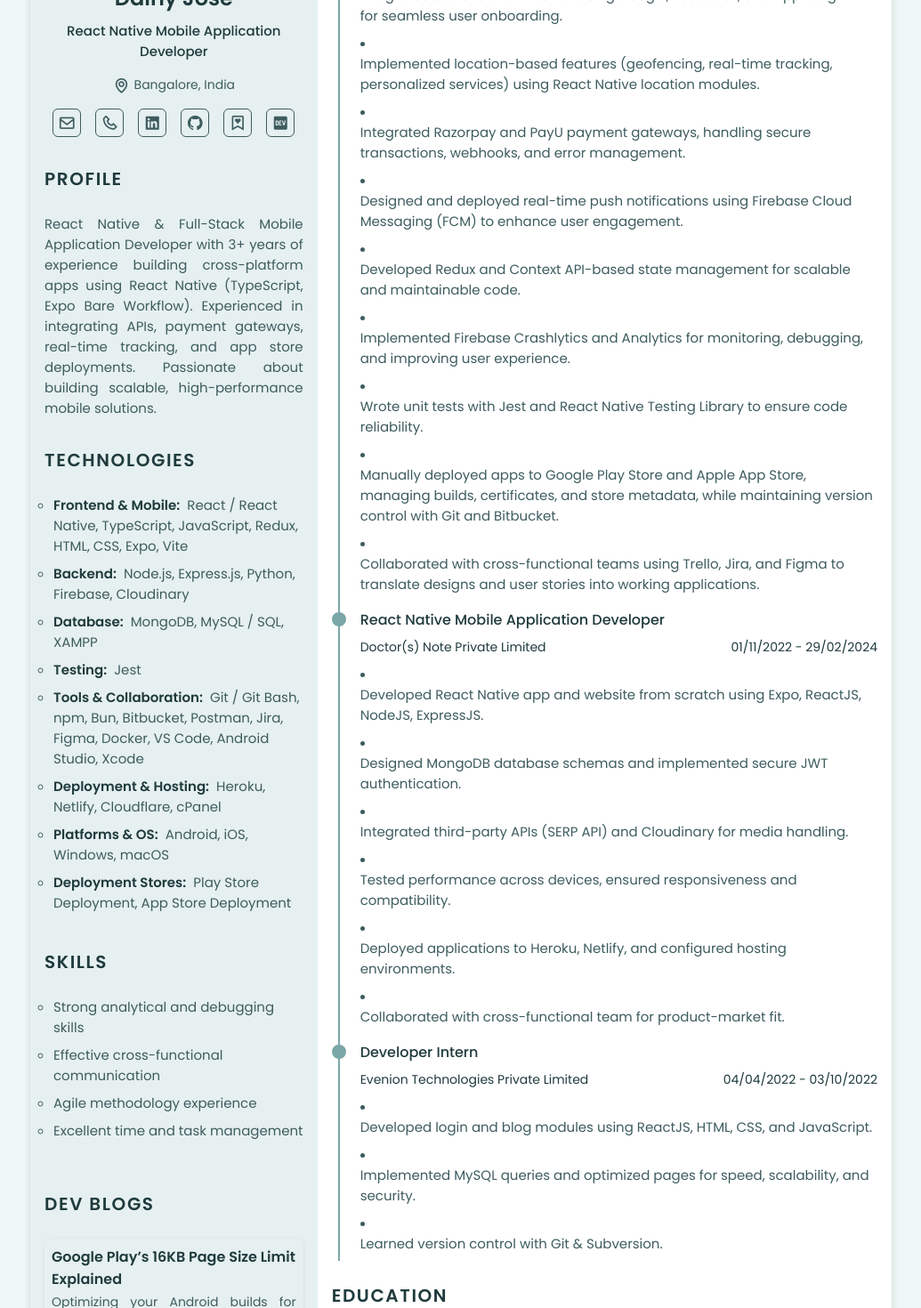
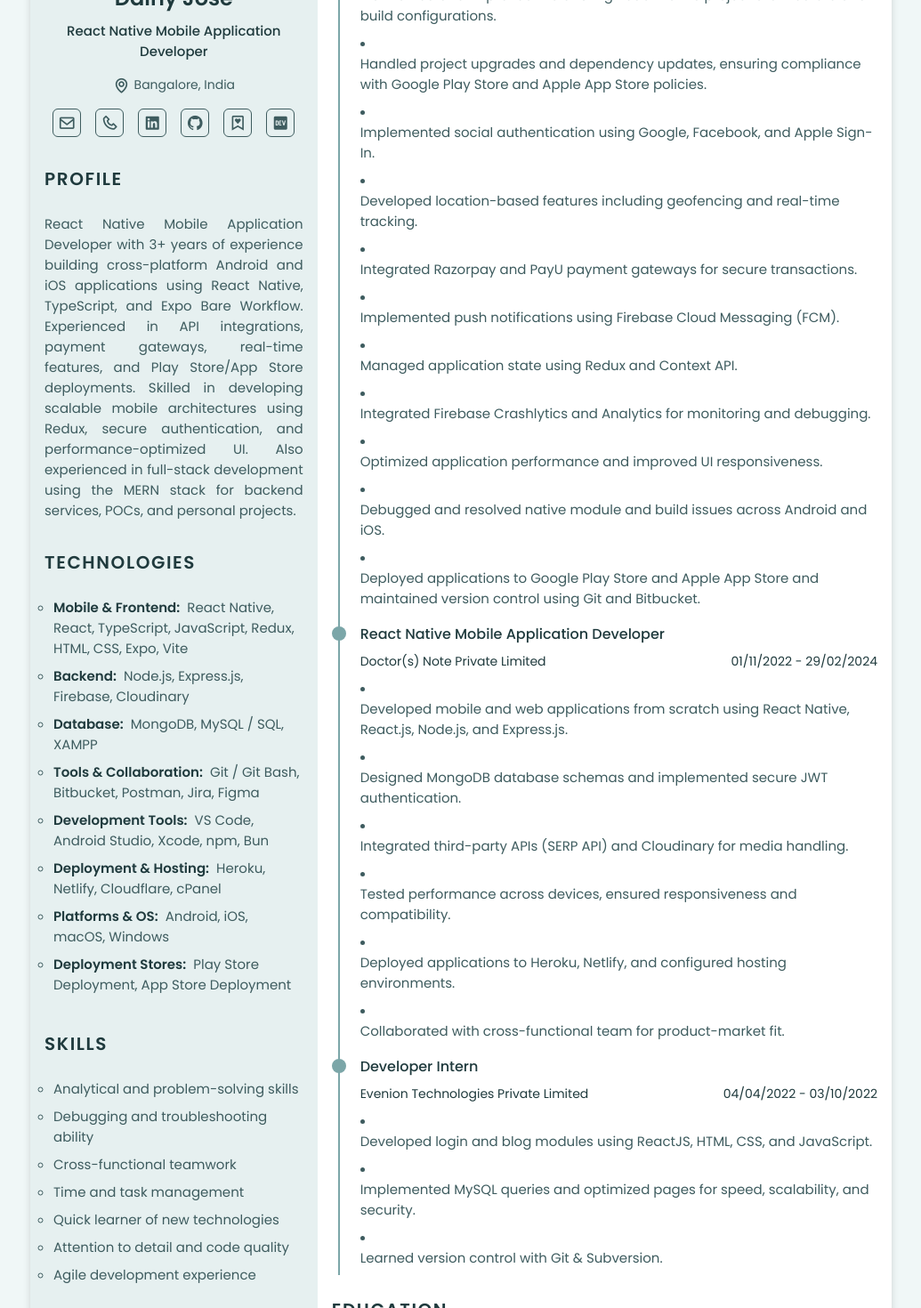
Before and after one commit to dainyjose/my-resume, a React (Vite) app: page / in a window 1280 px wide. Shown: the part 220-1690 px from the top of the page at 89% size, without its empty margins (122-1157 px from the left). Built offline with nearby package versions, Linux system fonts and the light colour scheme.

Commit message:
refactor resume and portfolio sections with updated skills, experience, and projects

```diff
--- a/src/Components/Projects.tsx
+++ b/src/Components/Projects.tsx
@@ -12,17 +12,11 @@ interface ProjectsProps {
 
 export const Projects = ({ projects }: ProjectsProps) => {
   return (
-    <section
-      className="projects-experience section"
-      id="projects"
-    >
+    <section className="projects-experience section" id="projects">
       <h2 className="section-title">Projects</h2>
       <div className="experience__container bd-grid">
         {projects.map((project) => (
-          <Project
-            key={project.company}
-            {...project}
-          />
+          <Project key={project.company} {...project} />
         ))}
       </div>
     </section>
@@ -40,7 +34,7 @@ const Project = ({ title, description, technologies }: ProjectItem) => {
         <h3 className="experience__title">{title}</h3>
         <span className="experience__project">{description}</span>
         <span className="experience__project">
-          Technologies :- {technologies}
+          Technologies : {technologies}
         </span>
       </div>
     </div>
--- a/src/data/resumeData.ts
+++ b/src/data/resumeData.ts
@@ -10,14 +10,15 @@ export const resumeData = {
   aboutMe: {
     label: "Profile",
     description:
-      "React Native & Full-Stack Mobile Application Developer with 3+ years of experience building cross-platform apps using React Native (TypeScript, Expo Bare Workflow). Experienced in integrating APIs, payment gateways, real-time tracking, and app store deployments. Passionate about building scalable, high-performance mobile solutions.",
+      "React Native Mobile Application Developer with 3+ years of experience building cross-platform Android and iOS applications using React Native, TypeScript, and Expo Bare Workflow. Experienced in API integrations, payment gateways, real-time features, and Play Store/App Store deployments. Skilled in developing scalable mobile architectures using Redux, secure authentication, and performance-optimized UI. Also experienced in full-stack development using the MERN stack for backend services, POCs, and personal projects.",
   },
   skills: {
     technicalLabel: "Technologies",
     softLabel: "Skills",
     categories: {
-      "Frontend & Mobile": [
-        "React / React Native",
+      "Mobile & Frontend": [
+        "React Native",
+        "React",
         "TypeScript",
         "JavaScript",
         "Redux",
@@ -26,31 +27,28 @@ export const resumeData = {
         "Expo",
         "Vite",
       ],
-      Backend: ["Node.js", "Express.js", "Python", "Firebase", "Cloudinary"],
+      Backend: ["Node.js", "Express.js", "Firebase", "Cloudinary"],
       Database: ["MongoDB", "MySQL / SQL", "XAMPP"],
-      Testing: ["Jest"],
       "Tools & Collaboration": [
         "Git / Git Bash",
-        "npm",
-        "Bun",
         "Bitbucket",
         "Postman",
         "Jira",
         "Figma",
-        "Docker",
-        "VS Code",
-        "Android Studio",
-        "Xcode",
       ],
+      "Development Tools": ["VS Code", "Android Studio", "Xcode", "npm", "Bun"],
       "Deployment & Hosting": ["Heroku", "Netlify", "Cloudflare", "cPanel"],
-      "Platforms & OS": ["Android", "iOS", "Windows", "macOS"],
+      "Platforms & OS": ["Android", "iOS", "macOS", "Windows"],
       "Deployment Stores": ["Play Store Deployment", "App Store Deployment"],
     },
     softSkills: [
-      "Strong analytical and debugging skills",
-      "Effective cross-functional communication",
-      "Agile methodology experience",
-      "Excellent time and task management",
+      "Analytical and problem-solving skills",
+      "Debugging and troubleshooting ability",
+      "Cross-functional teamwork",
+      "Time and task management",
+      "Quick learner of new technologies",
+      "Attention to detail and code quality",
+      "Agile development experience",
     ],
   },
 
@@ -90,23 +88,17 @@ export const resumeData = {
         period: "13/03/2024 - Present",
         company: "Soverg Private Limited",
         description: [
-          "Integrated social authentication using Google, Facebook, and Apple Sign-In for seamless user onboarding.",
-
-          "Implemented location-based features (geofencing, real-time tracking, personalized services) using React Native location modules.",
-
-          "Integrated Razorpay and PayU payment gateways, handling secure transactions, webhooks, and error management.",
-
-          "Designed and deployed real-time push notifications using Firebase Cloud Messaging (FCM) to enhance user engagement.",
-
-          "Developed Redux and Context API-based state management for scalable and maintainable code.",
-
-          "Implemented Firebase Crashlytics and Analytics for monitoring, debugging, and improving user experience.",
-
-          "Wrote unit tests with Jest and React Native Testing Library to ensure code reliability.",
-
-          "Manually deployed apps to Google Play Store and Apple App Store, managing builds, certificates, and store metadata, while maintaining version control with Git and Bitbucket.",
-
-          "Collaborated with cross-functional teams using Trello, Jira, and Figma to translate designs and user stories into working applications.",
+          "Maintained and improved the existing React Native project architecture and build configurations.",
+          "Handled project upgrades and dependency updates, ensuring compliance with Google Play Store and Apple App Store policies.",
+          "Implemented social authentication using Google, Facebook, and Apple Sign-In.",
+          "Developed location-based features including geofencing and real-time tracking.",
+          "Integrated Razorpay and PayU payment gateways for secure transactions.",
+          "Implemented push notifications using Firebase Cloud Messaging (FCM).",
+          "Managed application state using Redux and Context API.",
+          "Integrated Firebase Crashlytics and Analytics for monitoring and debugging.",
+          "Optimized application performance and improved UI responsiveness.",
+          "Debugged and resolved native module and build issues across Android and iOS.",
+          "Deployed applications to Google Play Store and Apple App Store and maintained version control using Git and Bitbucket.",
         ],
       },
       {
@@ -114,8 +106,7 @@ export const resumeData = {
         period: "01/11/2022 - 29/02/2024",
         company: "Doctor(s) Note Private Limited",
         description: [
-          "Developed React Native app and website from scratch using Expo, ReactJS, NodeJS, ExpressJS.",
-
+          "Developed mobile and web applications from scratch using React Native, React.js, Node.js, and Express.js.",
           "Designed MongoDB database schemas and implemented secure JWT authentication.",
 
           "Integrated third-party APIs (SERP API) and Cloudinary for media handling.",
@@ -159,7 +150,7 @@ export const resumeData = {
         id: 1,
         title: "RN Expo Bare Template",
         description:
-          "A boilerplate project setup with Expo bare workflow and TypeScript, including configured navigation, Redux, and environment management for faster project initialization.",
+          "A boilerplate React Native project using Expo Bare Workflow and TypeScript with preconfigured navigation, Redux, and environment management for faster project initialization.",
         technologies:
           "React Native | Expo | TypeScript | Redux | React Navigation",
         github: "https://github.com/dainyjose/rn-expo-typescript-bare-template",
```
Also changed, not shown: src/assets/resume_preview.png.
